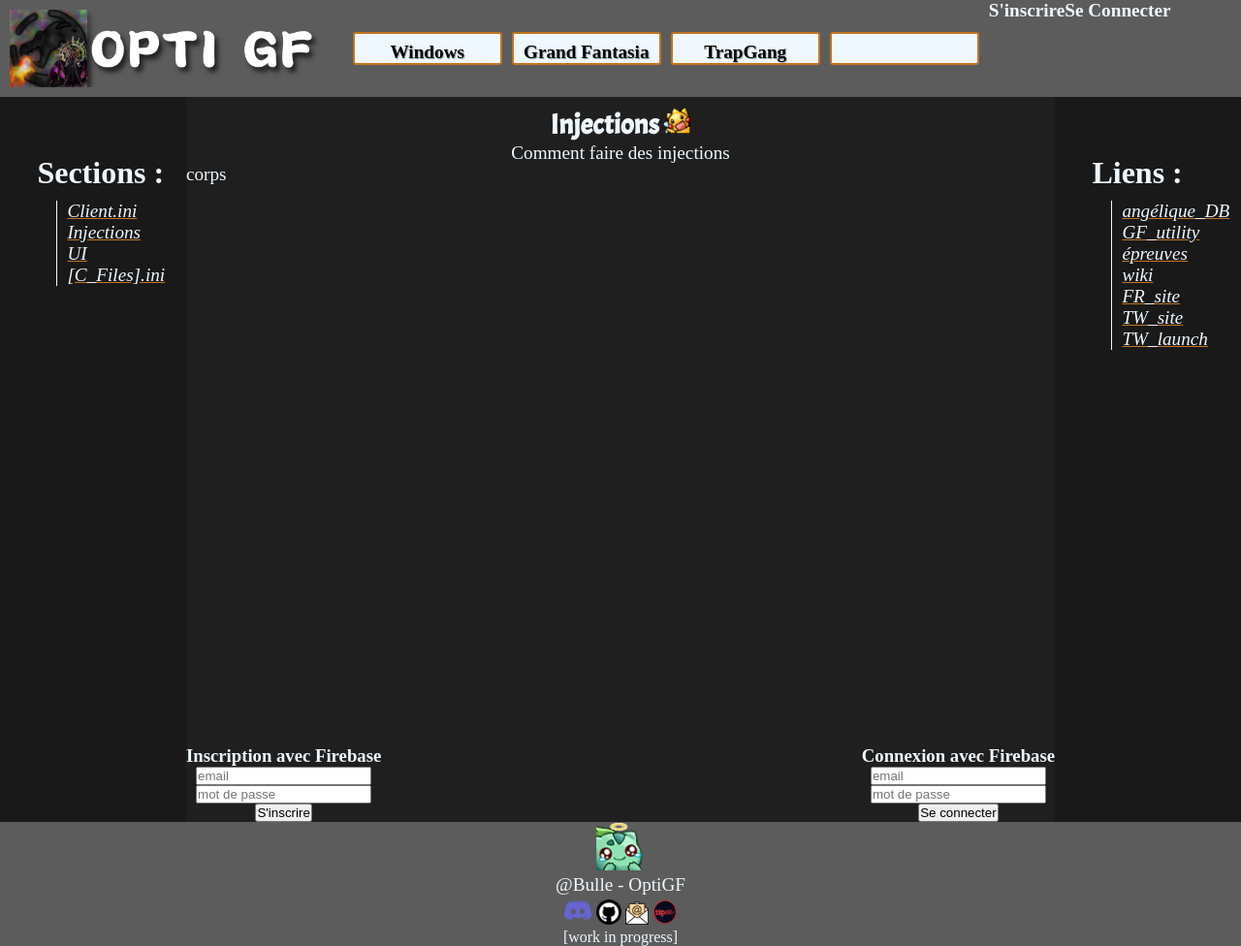
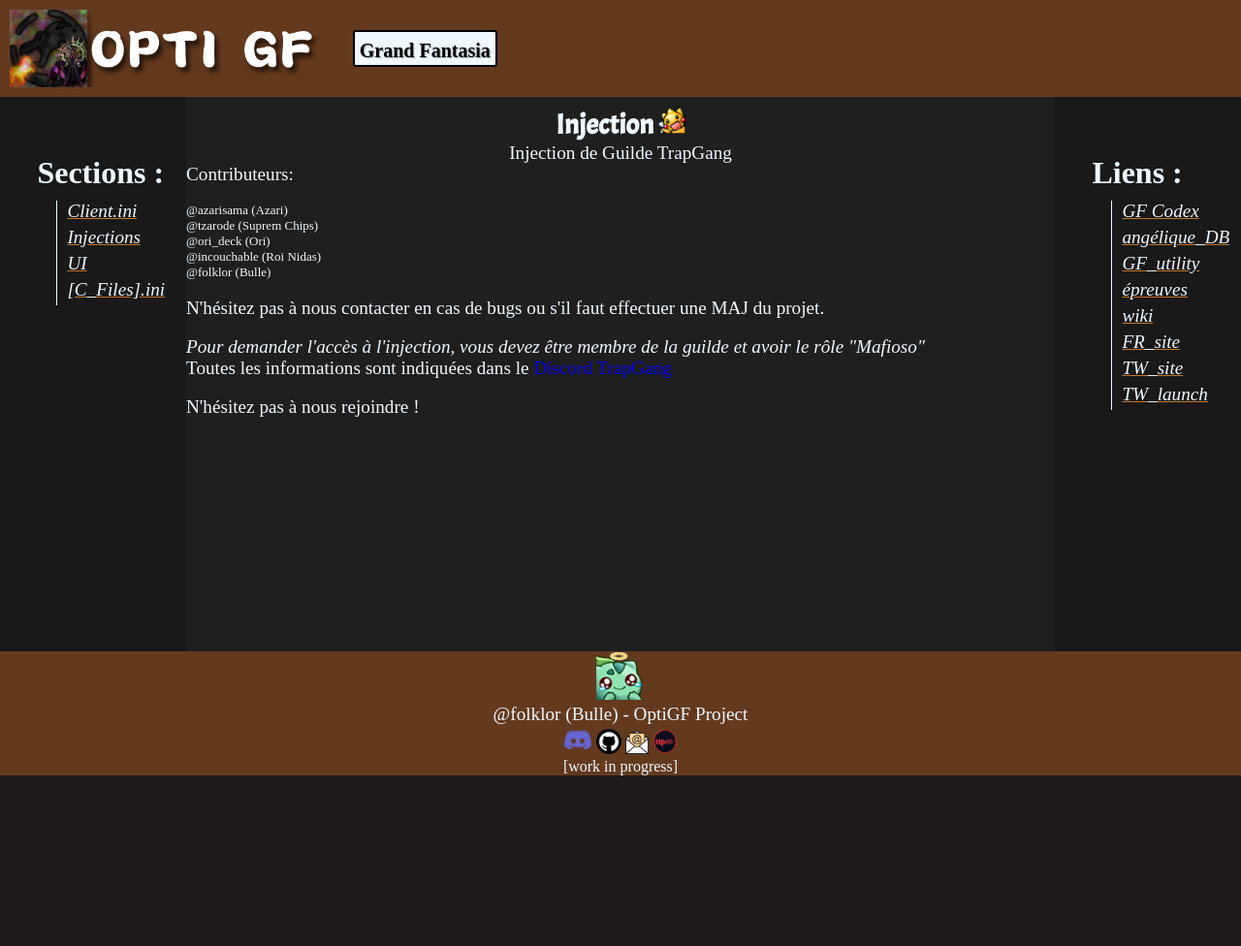
Before and after one commit to FolkloR33/FolkloR33.github.io, a PHP site: page /gf/inject.html in a window 1280 px wide. Shown: the whole page at 97% size. After the commit the page ends 800 px from the top, so only its background shows below. Run offline with PHP 8.4, Linux system fonts and the light colour scheme; some libraries are stand-ins or nearby versions; some web fonts are replaced.

Commit message:
injection mini refonte graphique

```diff
--- a/_footer.html
+++ b/_footer.html
@@ -7,7 +7,7 @@
         </a>
       </div>
       <div>
-        <p>@Bulle - OptiGF</p>
+        <p>@folklor (Bulle) - OptiGF Project</p>
       </div>
     </div>
 
@@ -21,7 +21,7 @@
       <a href="mailto:bulle.optigf@gmail.com" target="_blank" rel="noopener">
         <img src="/assets/img/email.png" height="24"></img>
       </a>
-      <a href="https://fr.tipeee.com/optigf/" target="_blank" rel="noopener">
+      <a href="https://www.leetchi.com/fr/c/ui-trapgang-by-ori-azari-9482065" target="_blank" rel="noopener">
         <img src="/assets/img/tipeee.png" alt="icon" height="26" />
       </a>
     </div>
--- a/_header.html
+++ b/_header.html
@@ -1,26 +1,21 @@
 <div class="logo">
-    <a href="/" style="max-height: 80px;">
+    <a href="/" style="max-height: 80px">
         <img src="/assets/img/logo2.png" height="80px" alt="Logo Accueil" />
     </a>
 </div>
 
-<div style="display: flex;" class="flexbox">
+<div style="display: flex" class="flexbox">
     <nav class="onglets">
         <ul class="onglets">
-      <li>
+            <!-- <li>
         <a href="/windows.html"><p>Windows</p></a>
+      </li> -->
+            <li class="onglets">
+                <a class="onglets" href="/gf.html">Grand Fantasia</a>
             </li>
-      <li>
-        <a href="/gf.html"><p>Grand Fantasia</p></a>
-      </li>
-      <li>
+            <!-- <li>
         <a href="/trapgang.html"><p>TrapGang</p></a>
-      </li>
-      <li>
-        <a href=""></a>
-      </li>
+      </li> -->
         </ul>
     </nav>
-  <a class="logButtons" href="/register.php"><p>S'inscrire</p></a>
-  <a class="logButtons" href="/login.php"><p>Se Connecter</p></a>
 </div>
--- a/_right_aside.html
+++ b/_right_aside.html
@@ -1,14 +1,31 @@
 <div>
-  <h4>Liens :</h4>
-  <em>
-    <ul class="SIDE">
-      <li class="textSide"><a style="margin-right: 10px" href="https://grandfantasia-db.com/fr" target="_blank" rel="noopener"> <span>angélique_DB</span></a></li>
-      <li class="textSide"><a style="margin-right: 10px" href="https://www.grandfantasia-utility.com/" target="_blank" rel="noopener"><span>GF_utility</span></a></li>
-      <li class="textSide"><a style="margin-right: 10px" href="https://docs.google.com/document/d/18AMJEEwOzfpxrOXdxYrepmPqzFbjrdrxJa6ubZ0HhGw/edit#" target="_blank" rel="noopener"><span>épreuves</span></a></li>
-      <li class="textSide"><a style="margin-right: 10px" href="https://grandfantasia.fandom.com/fr/wiki/Grand_Fantasia_Wiki" target="_blank" rel="noopener"><span>wiki</span></a></li>
-      <li class="textSide"><a style="margin-right: 10px" href="https://www.x-legend.com/online/grandfantasia/" target="_blank" rel="noopener"><span>FR_site</span></a></li>
-      <li class="textSide"><a style="margin-right: 10px" href="https://gf.x-legend.com.tw/index_in.php" target="_blank" rel="noopener"><span>TW_site</span></a></li>
-      <li class="textSide"><a style="margin-right: 10px" href="https://xdb2.x-legend.com.tw/login/social.php?relogin=1&auto_start=0&game=5" target="_blank" rel="noopener"><span>TW_launch</span></a></li>
-    </ul>
-  </em>
+    <h4>Liens :</h4>
+    <em>
+        <ul class="SIDE">
+            <li class="textSide">
+                <a style="margin-right: 10px" href="https://gfcodex.com" target="_blank" rel="noopener"><span>GF Codex</span></a>
+            </li>
+            <li class="textSide">
+                <a style="margin-right: 10px" href="https://grandfantasia-db.com/fr" target="_blank" rel="noopener"> <span>angélique_DB</span></a>
+            </li>
+            <li class="textSide">
+                <a style="margin-right: 10px" href="https://www.grandfantasia-utility.com/" target="_blank" rel="noopener"><span>GF_utility</span></a>
+            </li>
+            <li class="textSide">
+                <a style="margin-right: 10px" href="https://docs.google.com/document/d/18AMJEEwOzfpxrOXdxYrepmPqzFbjrdrxJa6ubZ0HhGw/edit#" target="_blank" rel="noopener"><span>épreuves</span></a>
+            </li>
+            <li class="textSide">
+                <a style="margin-right: 10px" href="https://grandfantasia.fandom.com/fr/wiki/Grand_Fantasia_Wiki" target="_blank" rel="noopener"><span>wiki</span></a>
+            </li>
+            <li class="textSide">
+                <a style="margin-right: 10px" href="https://www.x-legend.com/online/grandfantasia/" target="_blank" rel="noopener"><span>FR_site</span></a>
+            </li>
+            <li class="textSide">
+                <a style="margin-right: 10px" href="https://gf.x-legend.com.tw/index_in.php" target="_blank" rel="noopener"><span>TW_site</span></a>
+            </li>
+            <li class="textSide">
+                <a style="margin-right: 10px" href="https://xdb2.x-legend.com.tw/login/social.php?relogin=1&auto_start=0&game=5" target="_blank" rel="noopener"><span>TW_launch</span></a>
+            </li>
+        </ul>
+    </em>
 </div>
--- a/assets/css/styles.css
+++ b/assets/css/styles.css
@@ -22,7 +22,7 @@
 }
 header {
     display: flex;
-    background-color: #5c5c5c;
+    background-color: #da681c5e;
     font-family: "JosefinSans-VariableFont_wght";
     font-weight: 900;
 }
@@ -69,34 +69,28 @@
 
 .SIDE li {
 	margin-left: 20px;
-	padding: 0 0 0 10px;
+	padding: 0 0 5px 10px;
 	border-left: 1px solid ;
 }
-.onglets a {
+a.onglets {
   text-decoration: none;
-  font-size: 16px;
-  color: rgb(255, 255, 255) !important;
-
-}
-.onglets p {
-	color: rgb(0, 0, 0);
-	font-size: 1.2rem;
+  font-size: 20px;
+  color: rgb(0, 0, 0);
   text-shadow: 1px 1px 1px #0000005c;
 }
 
 
-
-.onglets li {
+li.onglets {
+    width: auto;
     height: 30px;
-    width: 150px;
-    padding: 0px 0px 0px 0px;
+    padding: 4px 5px 0px 5px;
     margin: 0px 10px 0px 0px ;
     /* background: rgb(142, 142, 142); */
     /* Centrer un unique élément verticalement et horizontalement */
     display: flex;
     justify-content: center;
-    align-items: end;
-		border: 2px solid rgb(197, 116, 34);
+    align-items: center;
+		border: 2px solid rgb(0, 0, 0);
     background-color: aliceblue;
     border-radius: 3px;
 }
@@ -127,9 +121,11 @@
 h4 {
 	font-size: 2rem; margin: 10px 0px 10px 0px;
 }
-article {
-  min-height: 75vh;
+main {
+  min-height: calc(100vh - 228px);
+  width: auto;
 }
+
 
 .textSide a {
     text-decoration: underline;
@@ -139,13 +135,8 @@
 
 
 
-
-
-
-
-
 footer {
-    background-color: #5c5c5c;
+    background-color: #da681c5e;
     display: grid;
     color: aliceblue;
 }
--- a/assets/js/firebase.js
+++ /dev/null
@@ -1,86 +0,0 @@
-var firebaseConfig = {
-    apiKey: "***",
-    authDomain: "optigf.firebaseapp.com",
-    projectId: "***",
-    storageBucket: "***"
-};
-  // Initialize Firebase
-  firebase.initializeApp(firebaseConfig);
-
-  // Fonction d'inscription utilisateur
-  function signUp() {
-    const email = document.getElementById("email").value;
-    const password = document.getElementById("password").value;
-
-    // Créer un compte utilisateur avec email et mot de passe
-    firebase
-      .auth()
-      .createUserWithEmailAndPassword(email, password)
-      .then((userCredential) => {
-        // Utilisateur inscrit avec succès
-        const user = userCredential.user;
-        alert("Inscription réussie !");
-      })
-      .catch((error) => {
-        // Gérer les erreurs d'inscription
-        const errorMessage = error.message;
-        alert("Erreur lors de l'inscription : " + errorMessage);
-      });
-  }
-
-  // Fonction de connexion utilisateur
-  function signIn() {
-    const email = document.getElementById("login-email").value;
-    const password = document.getElementById("login-password").value;
-
-    // Connexion de l'utilisateur avec email et mot de passe
-    firebase
-      .auth()
-      .signInWithEmailAndPassword(email, password)
-      .then((userCredential) => {
-        // Utilisateur connecté avec succès
-        const user = userCredential.user;
-        alert("Connexion réussie !");
-
-        // Afficher le bouton de téléchargement
-        document.getElementById("download-button").style.display = "block";
-      })
-      .catch((error) => {
-        // Gérer les erreurs de connexion
-        const errorMessage = error.message;
-        alert("Erreur lors de la connexion : " + errorMessage);
-      });
-  }
-
-  // Fonction de téléchargement du fichier
-  function downloadFile() {
-    // Obtenez une référence ?? votre fichier ZIP dans Firebase Storage
-    var storageRef = firebase.storage().ref("1jecTrapGang.zip");
-
-    // Générer un lien de téléchargement sécurisé
-    storageRef
-      .getDownloadURL()
-      .then(function (url) {
-        // Le lien de téléchargement sécurisé a été généré avec succès
-        // Redirigez l'utilisateur vers ce lien pour télécharger le fichier ZIP
-        window.location.href = url;
-      })
-      .catch(function (error) {
-        // Gérer les erreurs de génération du lien de téléchargement
-        console.error("Erreur lors de la génération du lien de téléchargement:", error);
-        alert("Erreur lors de la génération du lien de téléchargement.");
-      });
-  }
-
-  // Attendre que la page soit chargée pour appeler signUp() et signIn()
-  document.addEventListener("DOMContentLoaded", () => {
-    const signUpButton = document.getElementById("sign-up-button");
-    signUpButton.addEventListener("click", signUp);
-
-    const loginButton = document.getElementById("login-button");
-    loginButton.addEventListener("click", signIn);
-
-    // Ajouter un gestionnaire d'événements pour le bouton de téléchargement
-    const downloadButton = document.getElementById("download-button");
-    downloadButton.addEventListener("click", downloadFile);
-  });
--- a/gf/inject.html
+++ b/gf/inject.html
@@ -21,41 +21,34 @@
 
             <main>
                 <div class="title">
-          <h2>Injections <img src="/assets/img/gf.png" alt="icon" height="28" /></h2>
-          <p>Comment faire des injections</p>
+                    <h2>Injection <img src="/assets/img/gf.png" alt="icon" height="28" /></h2>
+                    <p>Injection de Guilde TrapGang</p>
                 </div>
 
                 <article>
                     <section>
                         <div>
-              <p>corps</p>
+                            <p>Contributeurs:</p>
+                            <br />
+                            <p style="font-size: small">
+                                @azarisama (Azari)<br />
+                                @tzarode (Suprem Chips)<br />
+                                @ori_deck (Ori)<br />
+                                @incouchable (Roi Nidas)<br />
+                                @folklor (Bulle)<br />
+                            </p>
+                            <br />
+                            <p>N'hésitez pas à nous contacter en cas de bugs ou s'il faut effectuer une MAJ du projet.</p>
+                            <!-- Bouton de téléchargement -->
+                            <br />
+                            <p style="font-style: italic">Pour demander l'accès à l'injection, vous devez être membre de la guilde et avoir le rôle "Mafioso"</p>
+                            <p>Toutes les informations sont indiquées dans le <a href="https://discord.gg/BDyXBHnZ8u" target="_blank">Discord TrapGang</a></p>
+                            <br />
+                            <p>N'hésitez pas à nous rejoindre !</p>
+                            <!-- <button type="button" id="download-button" style="display: block"><a href="/assets/1jecTrapGang.zip">Télécharger le ZIP</a></button> -->
                         </div>
                     </section>
                 </article>
-
-        <form class="flexbox" style="justify-content:space-between; color: aliceblue;" >
-          <div id="inscription" style="text-align: center;">
-            <h3>Inscription avec Firebase</h3>
-            <input type="email" id="email" name="email" placeholder="email" required />
-            <br />
-            <input type="password" id="password" name="password" placeholder="mot de passe" required />
-            <br />
-            <!-- Appel de la fonction signUp() lors du clic sur le bouton -->
-            <button type="button" id="sign-up-button">S'inscrire</button>
-          </div>
-
-          <div id="connexion" style="text-align: center;">
-            <h3>Connexion avec Firebase</h3>
-            <input type="email" id="login-email" name="login-email" placeholder="email" required />
-            <br />
-            <input type="password" id="login-password" name="login-password" placeholder="mot de passe" required />
-            <br />
-            <!-- Appel de la fonction signIn() lors du clic sur le bouton -->
-            <button type="button" id="login-button">Se connecter</button>
-            <!-- Bouton de téléchargement -->
-            <button type="button" id="download-button" style="display: none">Télécharger le fichier</button>
-          </div>
-        </form>
             </main>
 
             <aside class="right"></aside>
```
Lines whose indentation alone changed are shown as unchanged.
